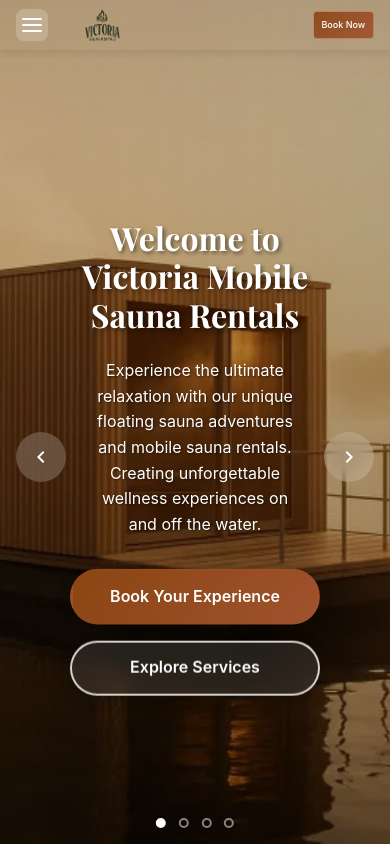
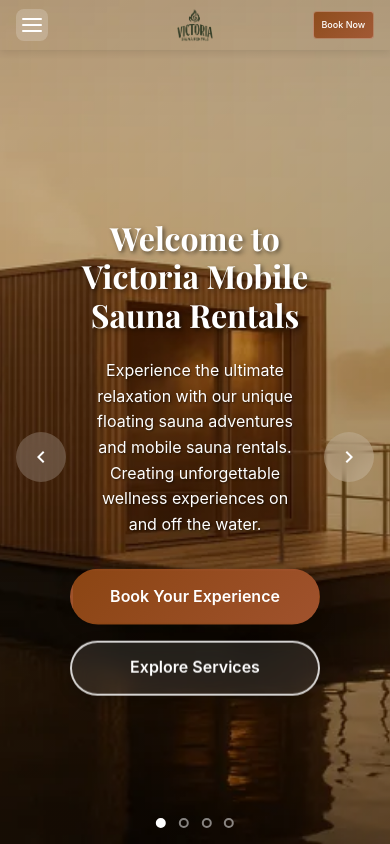
Before and after one commit to iamalishayan/saunas-frontend, a React (Vite) app: page / in a window 390 px wide. Shown: the top 844 px of the page. Built offline with nearby package versions, Linux system fonts and the light colour scheme; no server answers; a web font is replaced by a local one.

Commit message:
Logo Centered Mobile

```diff
--- a/src/components/Header/Header.css
+++ b/src/components/Header/Header.css
@@ -477,13 +477,14 @@
     padding: var(--spacing-sm) 0;
     min-height: 60px;
     display: grid;
-    grid-template-columns: 44px 1fr auto;
+    grid-template-columns: 1fr auto 1fr;
     align-items: center;
     gap: var(--spacing-sm);
   }
 
   .header__sidebar-toggle {
     order: 1;
+    justify-self: start;
     background: var(--color-primary-brown);
     color: white;
     border-radius: var(--radius-md);
@@ -502,8 +503,8 @@
     transform: none;
     max-width: 100%;
     order: 2;
+    justify-self: center;
     text-align: center;
-    flex: 1;
     overflow: hidden;
     padding: 0 var(--spacing-xs);
   }
@@ -520,6 +521,7 @@
 
   .header__cta {
     order: 3;
+    justify-self: end;
     gap: var(--spacing-xs);
     flex-shrink: 0;
   }
@@ -541,7 +543,7 @@
     padding: clamp(8px, 2vw, 12px) 0;
     min-height: clamp(50px, 12vw, 60px);
     display: grid;
-    grid-template-columns: auto 1fr auto;
+    grid-template-columns: 1fr auto 1fr;
     align-items: center;
     gap: clamp(6px, 2vw, 10px);
   }
@@ -553,6 +555,7 @@
     background: var(--color-primary-brown);
     border-radius: var(--radius-md);
     order: 1;
+    justify-self: start;
     flex-shrink: 0;
     display: flex !important;
     z-index: 100;
@@ -573,7 +576,7 @@
     position: static;
     transform: none;
     max-width: 100%;
-    flex: 1;
+    justify-self: center;
     text-align: center;
     order: 2;
     overflow: hidden;
@@ -592,7 +595,7 @@
 
   .header__cta {
     gap: clamp(3px, 1vw, 5px);
-    justify-content: flex-end;
+    justify-self: end;
     flex-shrink: 0;
     order: 3;
     display: flex;
```
